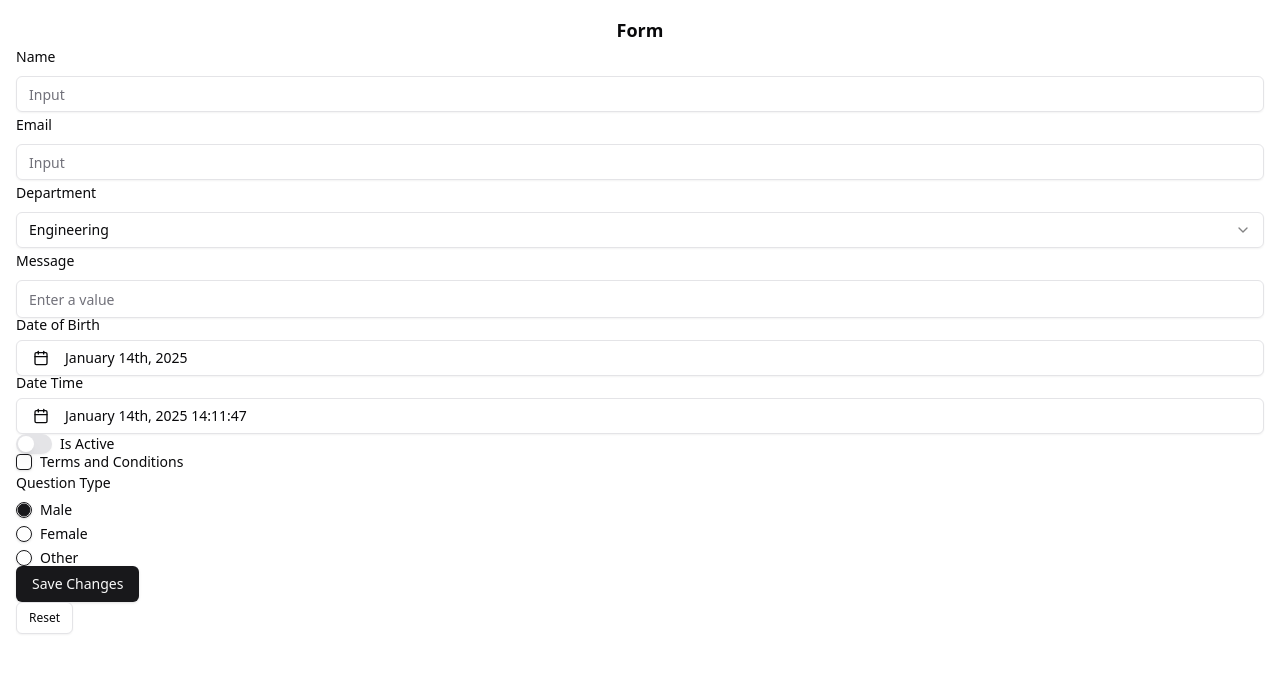
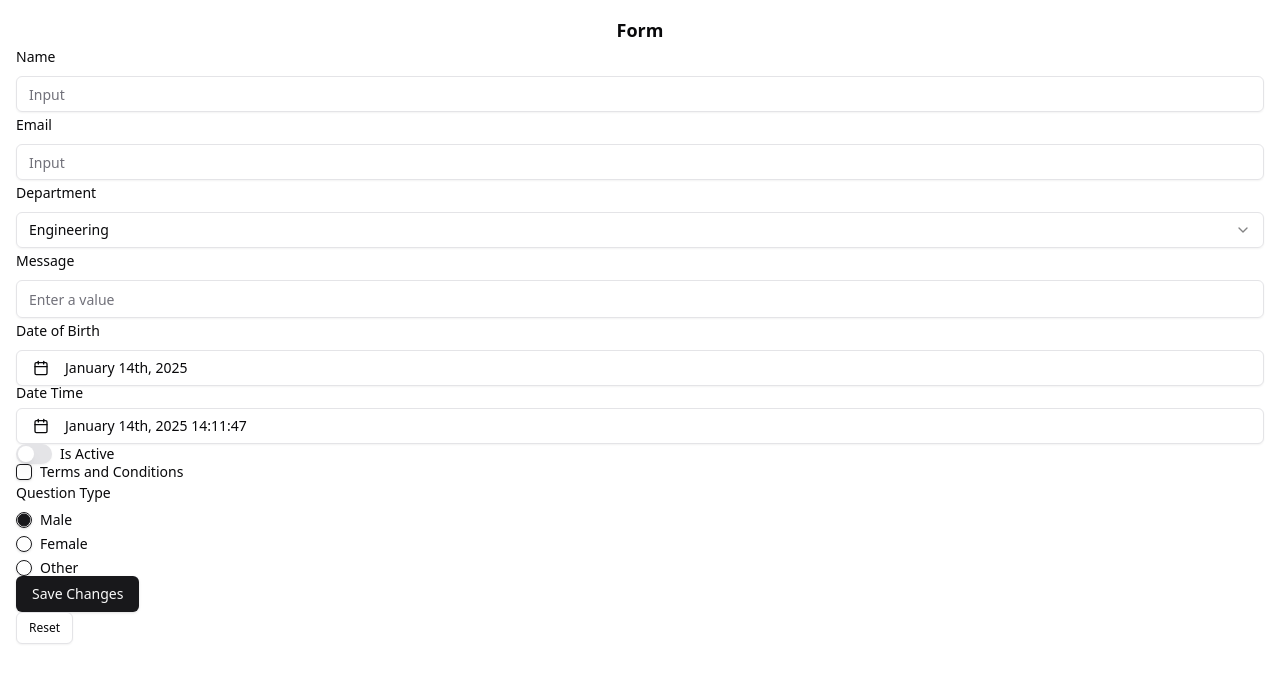
Before and after one commit to Stack-Learner/mastering-complex-form, a React (Vite) app: page / in a window 1280 px wide. Shown: the top 682 px of the page. Built offline with nearby package versions, Linux system fonts and the light colour scheme.

Commit message:
fix: fixed layout issue in date field

```diff
--- a/src/components/form/fields/DateField.tsx
+++ b/src/components/form/fields/DateField.tsx
@@ -1,7 +1,13 @@
 import { FieldValues, Path, useFormContext } from 'react-hook-form';
 
 import { DateTimePicker } from '@/components/ui/date-time-picker';
-import { FormField, FormItem, FormLabel, FormMessage } from '../../ui/form';
+import {
+	FormControl,
+	FormField,
+	FormItem,
+	FormLabel,
+	FormMessage,
+} from '../../ui/form';
 
 interface Props<T extends FieldValues> {
 	name: Path<T>;
@@ -33,19 +39,23 @@ export const DateField = <T extends FieldValues>({
 			control={control}
 			name={name}
 			render={({ field }) => (
-				<FormItem className="flex flex-col">
+				<FormItem>
 					{label && (
 						<FormLabel htmlFor={name}>
 							<span>{label}</span>
 							{required && <span className="ml-1 text-red-500">*</span>}
 						</FormLabel>
 					)}
+					<FormControl>
+						<div>
 							<DateTimePicker
 								disabled={disabled}
 								value={field.value}
 								onChange={field.onChange}
 								granularity="day"
 							/>
+						</div>
+					</FormControl>
 					<FormMessage />
 				</FormItem>
 			)}
```
Lines whose indentation alone changed are shown as unchanged.
